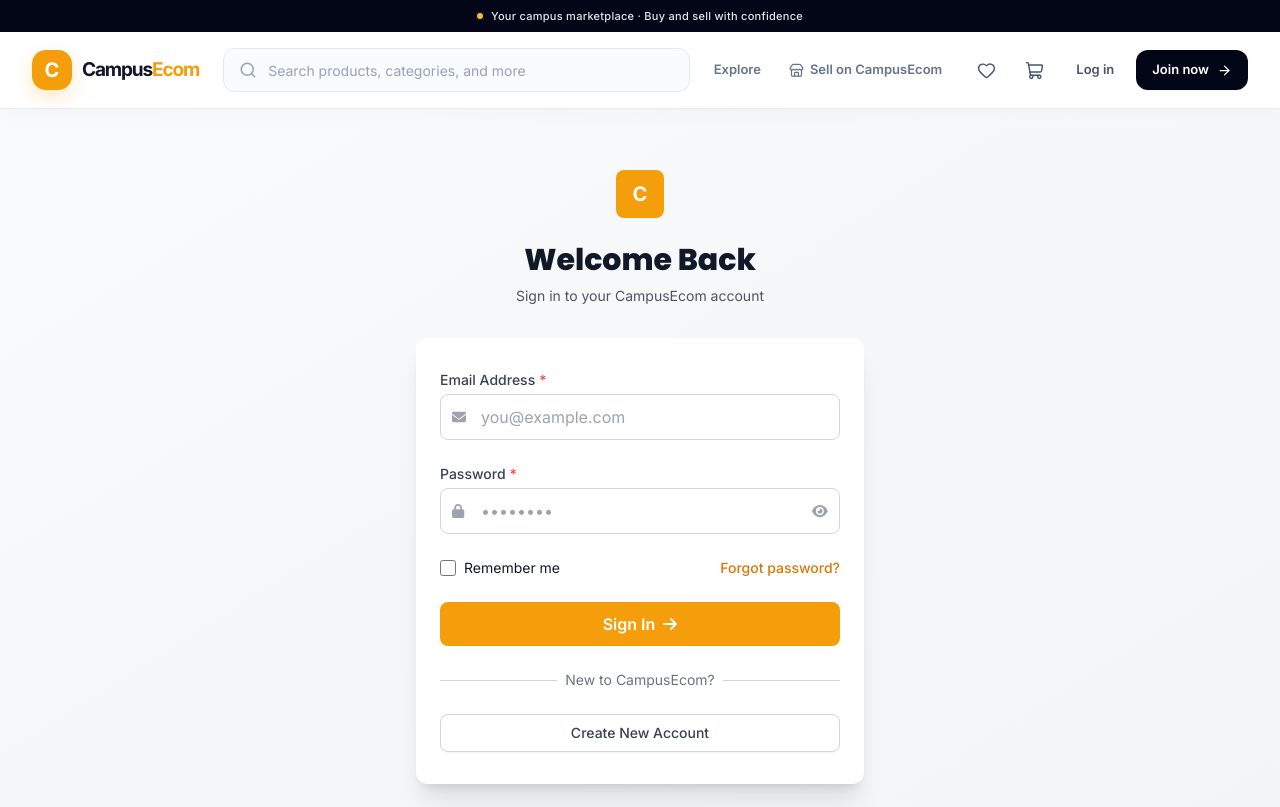
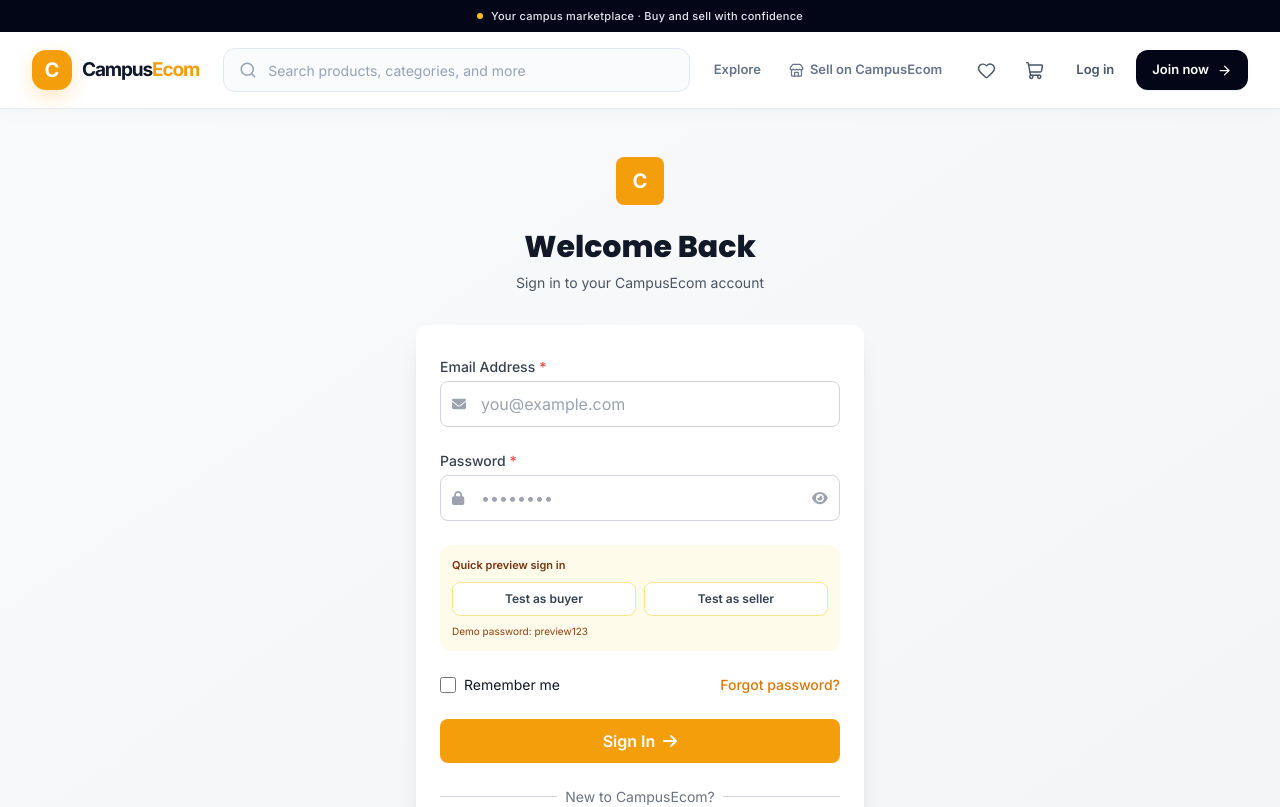
Before and after one commit to RuthFilaba/campus-ecommerce-v2, a React (Vite) app in the folder frontend/: page /login in a window 1280 px wide. Shown: the top 807 px of the page. Built offline with nearby package versions, Linux system fonts and the light colour scheme; no server answers.

Commit message:
Add buyer and seller preview login shortcuts

```diff
--- a/frontend/src/pages/auth/LoginPage.jsx
+++ b/frontend/src/pages/auth/LoginPage.jsx
@@ -9,6 +9,7 @@
 import FormInput from "../../components/ui/FormInput"
 import AnimatedButton from "../../components/ui/AnimatedButton"
 import { loginSchema } from "../../utils/validators"
+import { isPreviewAuth } from "../../services/auth"
 
 const LoginPage = () => {
   const { login } = useAuth()
@@ -21,6 +22,7 @@
   const {
     register,
     handleSubmit,
+    setValue,
     formState: { errors },
   } = useForm({
     resolver: zodResolver(loginSchema),
@@ -85,6 +87,29 @@
               error={errors.password?.message}
               {...register("password")}
             />
+
+            {isPreviewAuth && (
+              <div className="grid grid-cols-2 gap-2 rounded-xl bg-amber-50 p-3">
+                <p className="col-span-2 text-[11px] font-semibold text-amber-900">Quick preview sign in</p>
+                {[
+                  { label: "Test as buyer", email: "buyer@campusecom.zm" },
+                  { label: "Test as seller", email: "seller@campusecom.zm" },
+                ].map(({ label, email }) => (
+                  <button
+                    key={email}
+                    type="button"
+                    onClick={() => {
+                      setValue("email", email, { shouldValidate: true })
+                      setValue("password", "preview123", { shouldValidate: true })
+                    }}
+                    className="rounded-lg border border-amber-200 bg-white px-2 py-2 text-xs font-semibold text-slate-700 transition hover:border-amber-400 hover:text-amber-800"
+                  >
+                    {label}
+                  </button>
+                ))}
+                <p className="col-span-2 text-[10px] text-amber-800">Demo password: preview123</p>
+              </div>
+            )}
 
             <div className="flex items-center justify-between">
               <div className="flex items-center">
--- a/frontend/src/services/auth.js
+++ b/frontend/src/services/auth.js
@@ -3,6 +3,7 @@
 // Preview auth is the default until a backend is ready. Set VITE_AUTH_MODE=api
 // to use the same API contract expected by the production backend.
 const AUTH_MODE = import.meta.env.VITE_AUTH_MODE || 'preview'
+export const isPreviewAuth = AUTH_MODE !== 'api'
 const USERS_KEY = 'campusecom.previewUsers.v1'
 const SESSION_KEY = 'campusecom.previewSession.v1'
 
```
